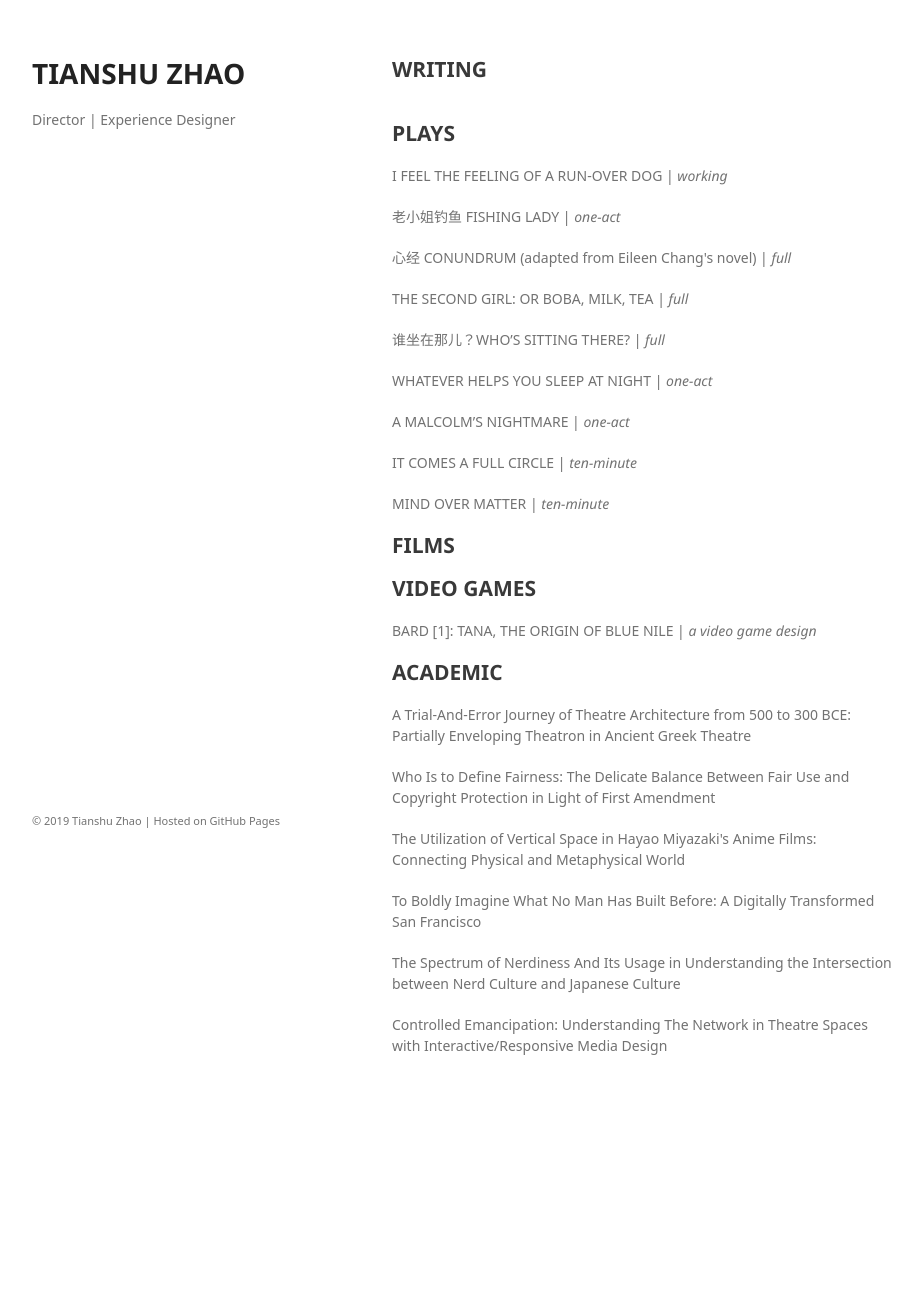
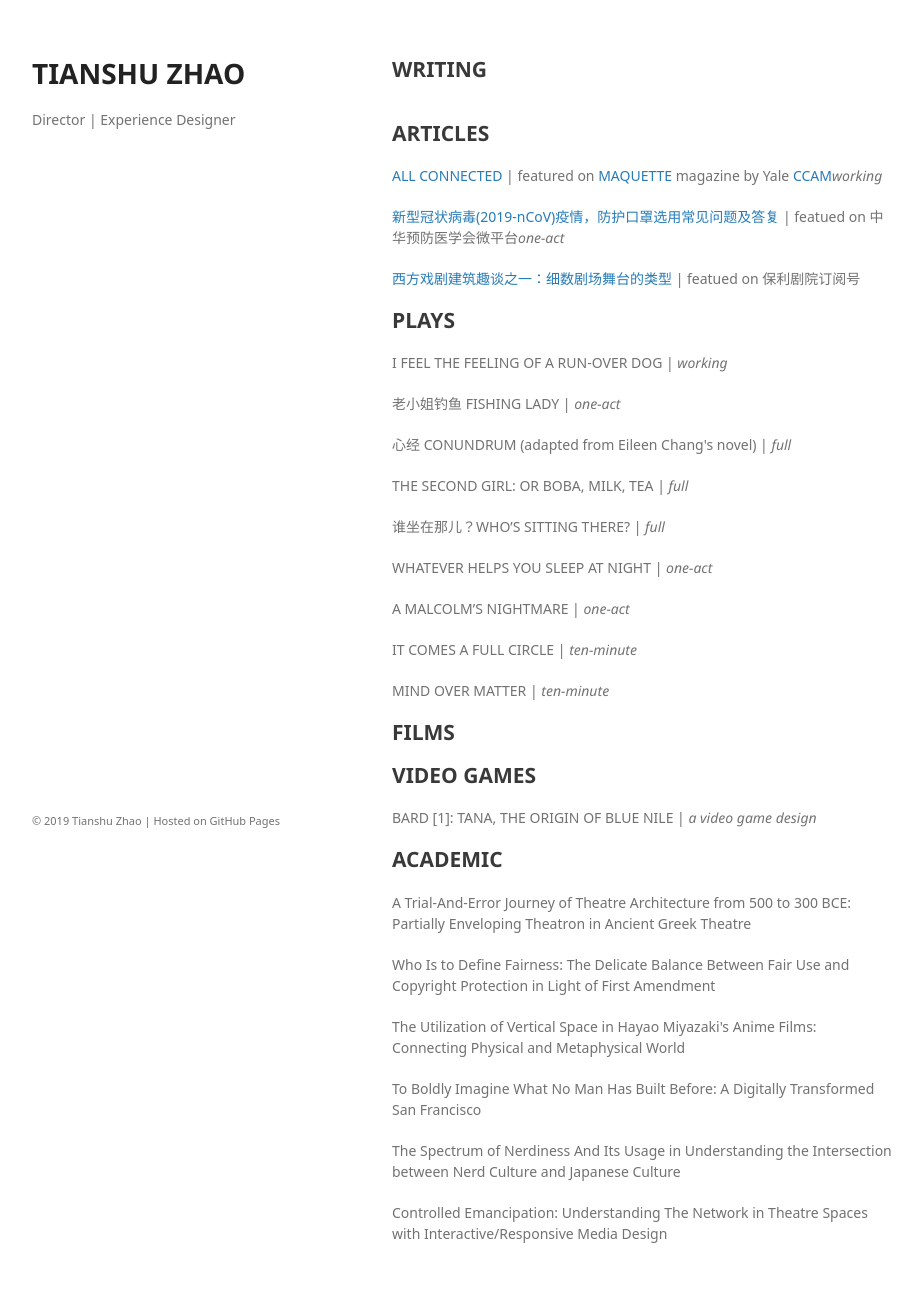
Before and after one commit to tianshu-z/tianshu-z.github.io, a Jekyll site: the page built from writing.html, in a window 1280 px wide. Shown: the whole page, without its empty margins (178-1100 px from the left). Built offline with Jekyll 4.4.1, drawn with Linux system fonts in a browser that asks for light colours; some web fonts are replaced; before the commit the page ends 1126 px from its top, so only the background shows below that.

Commit message:
Update writing.html

```diff
--- a/writing.html
+++ b/writing.html
@@ -10,6 +10,14 @@ layout: default
   <br>
 
 	<body>
+
+<h2>ARTICLES</h2>
+
+<p><a href = "https://yalemaquette.com/Tianshu-Zhao">ALL CONNECTED</a> | featured on <a href = "https://yalemaquette.com/">MAQUETTE</a> magazine by Yale <a href = "https://ccam.yale.edu/">CCAM</a><em>working</em></p>
+
+<p><a href = "https://mp.weixin.qq.com/s/ZCAb8XYJtuYGIF2Qg9GflQ">新型冠状病毒(2019-nCoV)疫情，防护口罩选用常见问题及答复</a> | featued on 中华预防医学会微平台<em>one-act</em></p>
+
+<p><a href = "https://mp.weixin.qq.com/s/XUo0QyHNLS_9bAxwuknN4Q">西方戏剧建筑趣谈之一：细数剧场舞台的类型</a> | featued on 保利剧院订阅号</p>
 
 <h2>PLAYS</h2>
 
```
